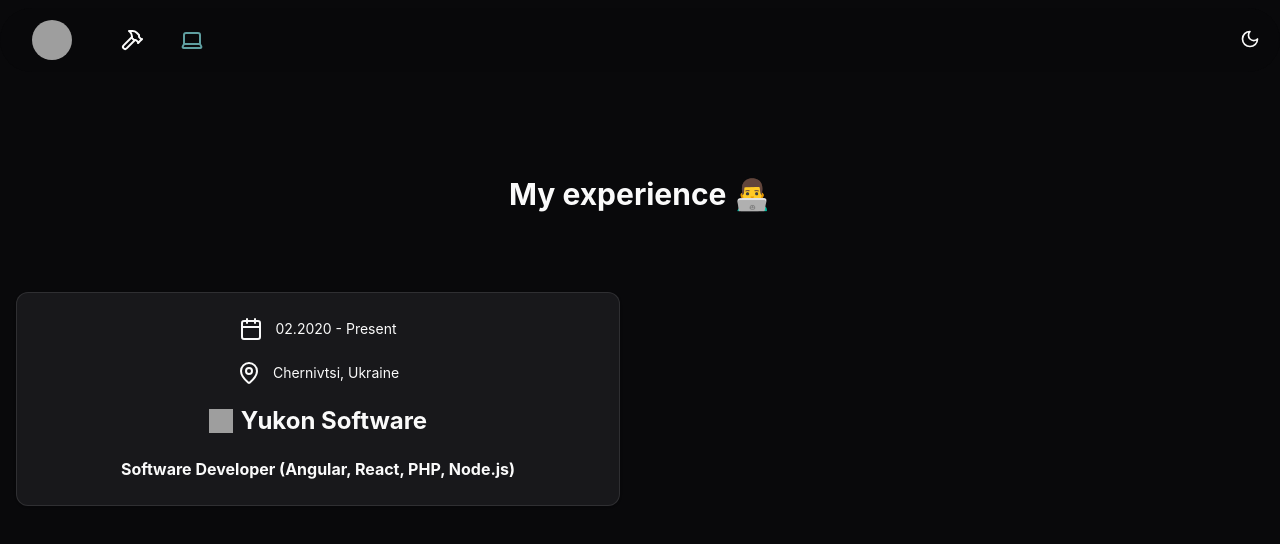
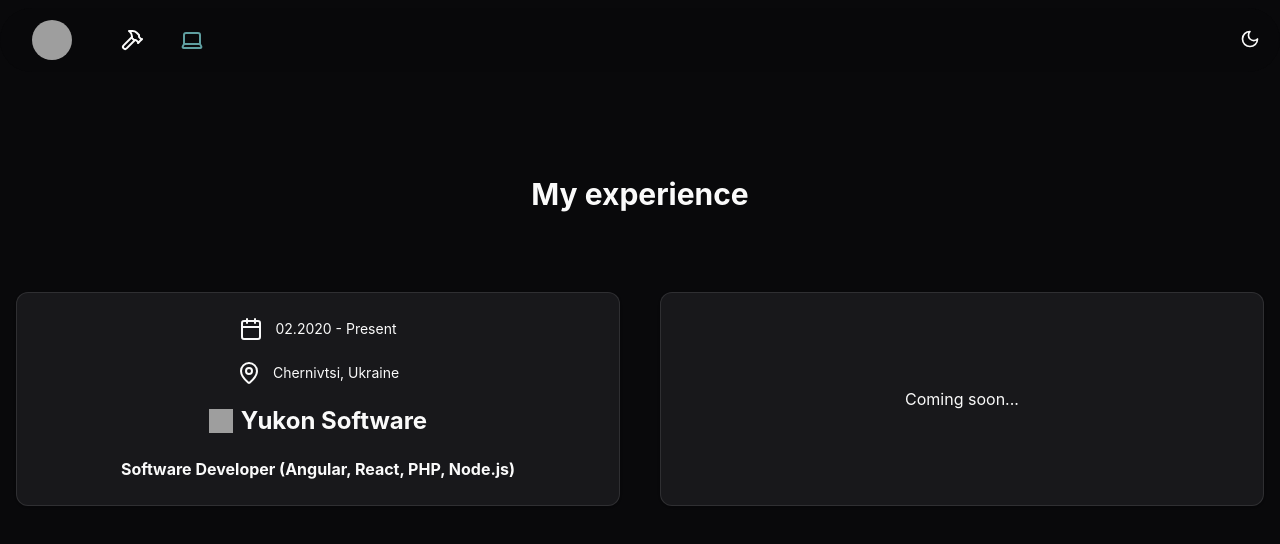
Before and after one commit to unisol1020/old-cv, a React (Vite) app: page /experience in a window 1280 px wide. Shown: the top 544 px of the page. Built offline with nearby package versions, Linux system fonts and the light colour scheme; grey boxes are pictures that could not be loaded.

Commit message:
Update Experience and Skills pages: enhance header styling with flex layout and add a "Coming soon..." card to the Experience page for future content indication.

```diff
--- a/src/routes/experience.tsx
+++ b/src/routes/experience.tsx
@@ -6,7 +6,9 @@
 const ExperiencePage = () => {
   return (
     <div className="flex flex-col gap-20 items-center pt-20">
-      <div className="text-3xl font-bold">My experience 👨‍💻</div>
+      <div className="text-3xl font-bold flex items-center gap-2">
+        My experience
+      </div>
 
       <motion.div
         className="grid grid-cols-1 md:grid-cols-2 gap-10 w-full"
@@ -37,6 +39,12 @@
             </Card>
           </motion.div>
         ))}
+
+        <Card className="h-full">
+          <CardContent className="h-full flex justify-center items-center">
+            Coming soon...
+          </CardContent>
+        </Card>
       </motion.div>
     </div>
   );
--- a/src/routes/skills.tsx
+++ b/src/routes/skills.tsx
@@ -6,7 +6,9 @@
 const SkillsPage = () => {
   return (
     <div className="flex flex-col gap-20 items-center pt-20">
-      <div className="text-3xl font-bold">All my skills 🛠</div>
+      <div className="text-3xl font-bold flex items-center gap-2">
+        All my skills
+      </div>
 
       <motion.div
         className="grid grid-cols-1 md:grid-cols-2 lg:grid-cols-3 gap-10"
```
